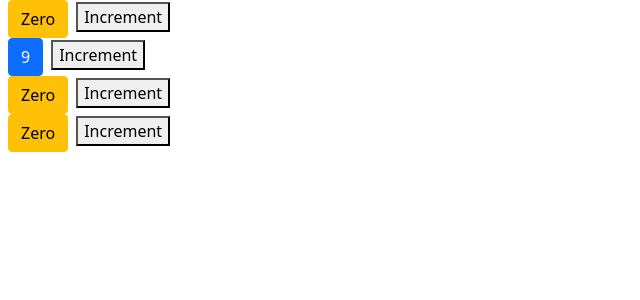
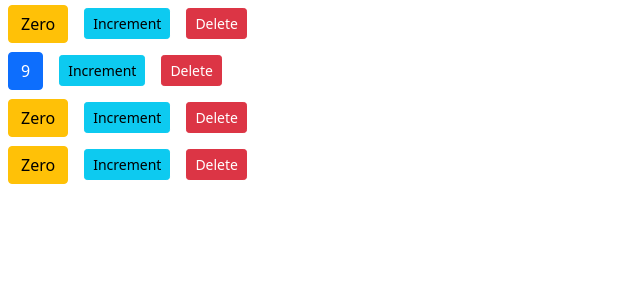
Before and after one commit to Daniyal-Shah/starting-react, a React (Create React App) app: page / in a window 1280 px wide. Shown: the top 300 px of the page, without its empty margins (0-640 px from the left). Built offline with nearby package versions, Linux system fonts and the light colour scheme.

Commit message:
props and raising events

```diff
--- a/src/components/counter.jsx
+++ b/src/components/counter.jsx
@@ -2,20 +2,20 @@
 
 class Counter extends Component {
   state = {
-    value: this.props.value,
+    value: this.props.counter.value,
     imageUrl: "https://picsum.photos/200",
     tags: ["tag1", "tag2", "tag3"],
   };
 
   handleIncrement = () => {
-    this.setState({ count: this.state.value + 1 });
+    this.setState({ value: this.state.value + 1 });
   };
 
   render() {
     let classes = "btn mx-2 btn-";
     classes += this.state.value == 0 ? "warning" : "primary";
 
-    console.log("props", this.props);
+    // console.log("props", this.props);
 
     return (
       <div>
@@ -25,24 +25,22 @@
           {this.formatCount()}
         </span>
 
-        <button onClick={() => this.handleIncrement()}>Increment</button>
-
-        {/* Rendering dynamic list */}
-        {/* {this.renderTags()} */}
+        <button
+          className="btn btn-info btn-sm m-2"
+          onClick={() => this.handleIncrement()}
+        >
+          Increment
+        </button>
+        <button
+          className="btn btn-danger btn-sm m-2"
+          onClick={() => this.props.onDelete(this.props.counter.id)}
+        >
+          Delete
+        </button>
       </div>
     );
   }
-  renderTags() {
-    if (this.state.tags.length === 0) return <p>There are no tags</p>;
-    else
-      return (
-        <ul>
-          {this.state.tags.map((tag) => (
-            <li key={tag}>{tag} </li>
-          ))}
-        </ul>
-      );
-  }
+
   formatCount() {
     return this.state.value === 0 ? "Zero" : this.state.value;
   }
--- a/src/components/counters.jsx
+++ b/src/components/counters.jsx
@@ -10,11 +10,22 @@
       { id: 4, value: 0 },
     ],
   };
+
+  handleDelete = (counterId) => {
+    console.log("Handler Delete", counterId);
+    const counters = this.state.counters.filter((c) => c.id !== counterId);
+    this.setState({ counters });
+    // console.log(counters);
+  };
   render() {
     return (
       <div>
         {this.state.counters.map((counter) => (
-          <Counter key={counter.id} value={counter.value} selected />
+          <Counter
+            key={counter.id}
+            onDelete={() => this.handleDelete(counter.id)}
+            counter={counter}
+          />
         ))}
       </div>
     );
```
